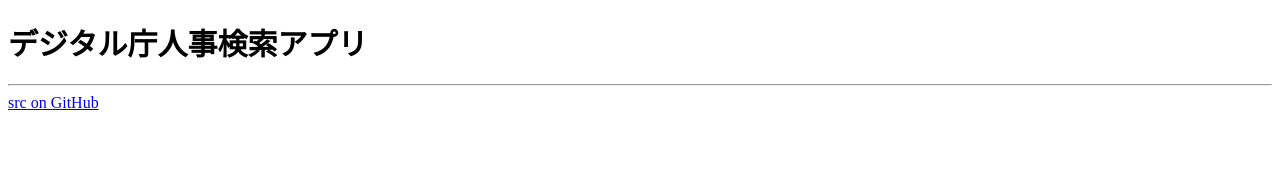
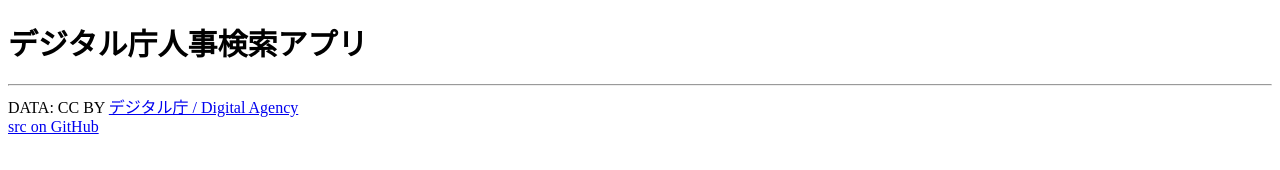
Before and after one commit to code4fukui/digital-agency-jp, a plain HTML site: page digital-agency-person.html in a window 1280 px wide. Drawn offline with Linux system fonts and the light colour scheme; some packages are replaced by stand-ins of ours; a script that the page names is missing.

Commit message:
add data src

```diff
--- a/digital-agency-person.html
+++ b/digital-agency-person.html
@@ -25,5 +25,6 @@
 <script type="module" src="https://code4sabae.github.io/js/csv-viewer.js"></script>
 <csv-viewer src="./digital-agency-person.csv"></csv-viewer>
 <hr>
+DATA: CC BY <a href=https://www.digital.go.jp/>デジタル庁 / Digital Agency</a><br>
 <a href=https://github.com/code4fukui/digital-agency-jp/>src on GitHub</a>
 </body></html>
```
